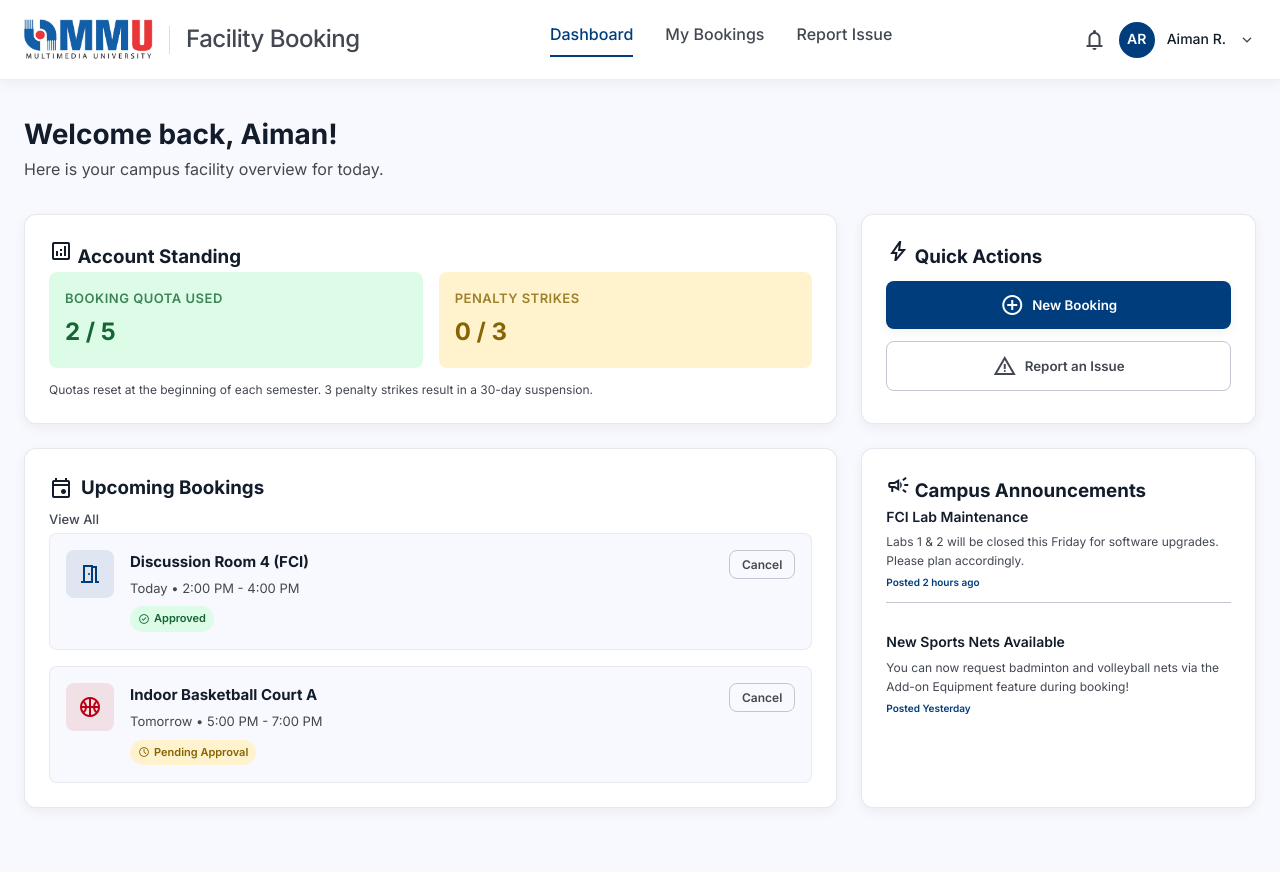
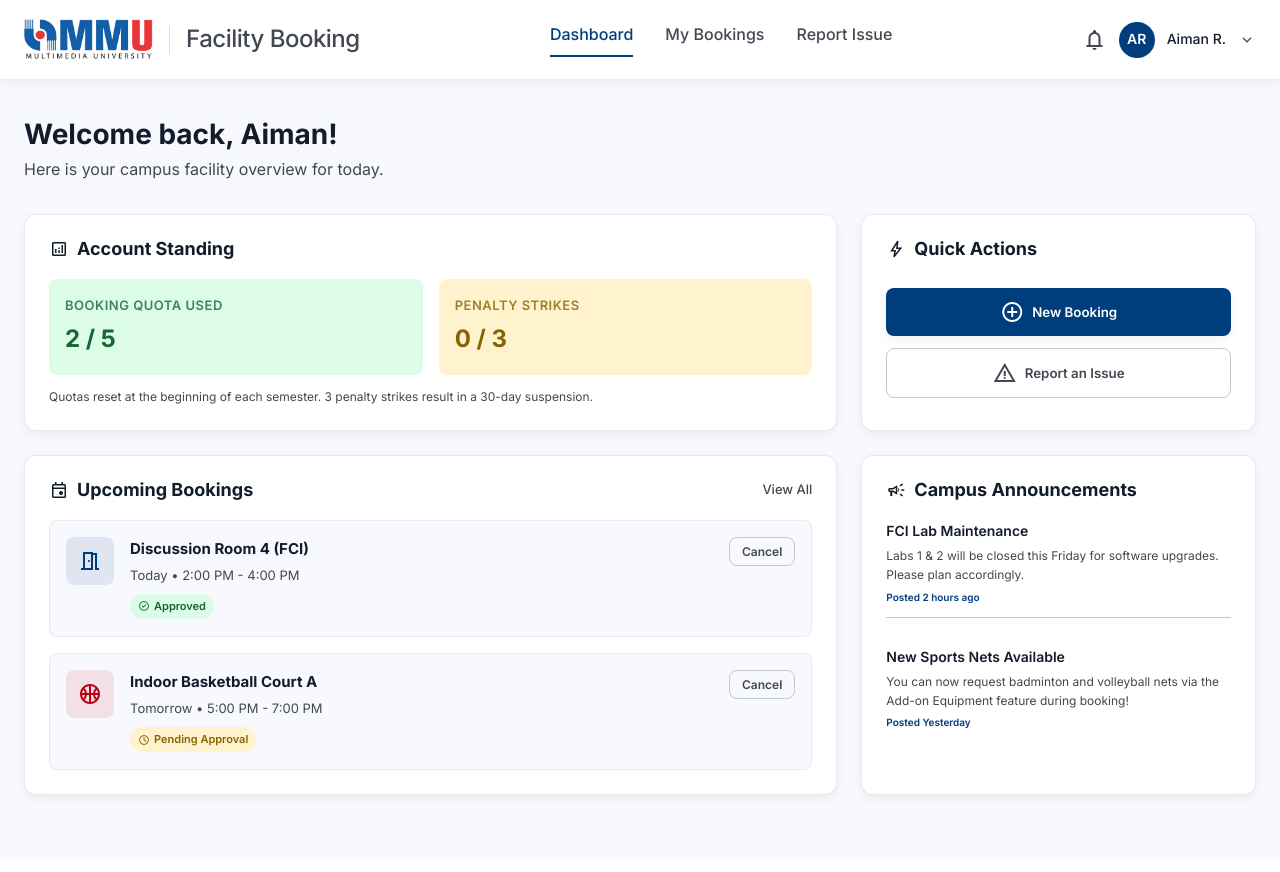
Before and after one commit to AleesyaZ/MMU_Facility_Booking_System, a PHP site: page /prototypes/student-dashboard.html in a window 1280 px wide. After the commit the page ends 800 px from the top, so only its background shows below. Run offline with PHP 8.4, Linux system fonts and the light colour scheme.

Commit message:
Fixed Minor UI issues

```diff
--- a/prototypes/activate.html
+++ b/prototypes/activate.html
@@ -122,7 +122,7 @@ document.getElementById("activateForm").addEventListener("submit", function(even
 
         <!-- Right Side: Image -->
         <div class="auth-image-side">
-            <img src="/public/img/meetingroom.jpg" alt="Campus">
+            <img src="../public/img/meetingroom.jpg" alt="Campus">
             <div class="auth-image-text">
                 <h3>Ready when you are.</h3>
                 <p>Activate your profile to instantly reserve study rooms, labs, and event spaces without staff dependency.</p>
--- a/prototypes/login.html
+++ b/prototypes/login.html
@@ -103,7 +103,7 @@ document.getElementById("loginForm").addEventListener("submit", function(event)
 
         <!-- Right Side: Image -->
         <div class="auth-image-side">
-            <img src="/public/img/melakalibrary.jpg" alt="Campus">
+            <img src="../public/img/melakalibrary.jpg" alt="Campus">
             <div class="auth-image-text">
                 <h3>Fair. Secure. Accessible.</h3>
                 <p>The new quota-based booking engine ensures every student gets equal access to premium campus facilities.</p>
--- a/prototypes/student-dashboard.html
+++ b/prototypes/student-dashboard.html
@@ -14,7 +14,7 @@
     <header class="navbar">
         <div class="container nav-container">
             <a href="student-dashboard.html" class="nav-logo">
-                <img src="/public/img/mmulogo.jpg" alt="MMU Logo">
+                <img src="../public/img/mmulogo.jpg" alt="MMU Logo">
                 <div class="logo-divider"></div>
                 <span class="system-name">Facility Booking</span>
             </a>
--- a/public/css/style.css
+++ b/public/css/style.css
@@ -451,8 +451,15 @@ a {
 /* =========================================
    7. AUTHENTICATION PAGES (Login & Activate)
    ========================================= */
+   /* Prevent extra scrolling space */
+html, body {
+    height: 100%;
+    overflow-x: hidden;
+}
+
 .auth-container {
     display: flex;
+    overflow: hidden;
     min-height: 100vh;
     background-color: var(--background);
 }
@@ -463,7 +470,7 @@ a {
     flex-direction: column;
     justify-content: center;
     align-items: center;
-    padding: 48px 24px;
+    padding: 24px;
 }
 
 .auth-form-wrapper {
@@ -636,6 +643,25 @@ a {
     flex-direction: column;
 }
 
+/* Card Titles */
+.card-title {
+    display: flex;
+    align-items: center;
+    gap: 8px;
+    font-size: 18px;
+    font-weight: 700;
+    margin-bottom: 20px;
+    line-height: 1;
+}
+
+.card-title .material-symbols-outlined {
+    font-size: 20px;
+    line-height: 1;
+    display: flex;
+    align-items: center;
+    justify-content: center;
+}
+
 /* Stat Boxes (For Quota and Strikes) */
 .stat-grid {
     display: grid;
```
Also changed, not shown: prototypes/index.html (+4 -4 lines).
